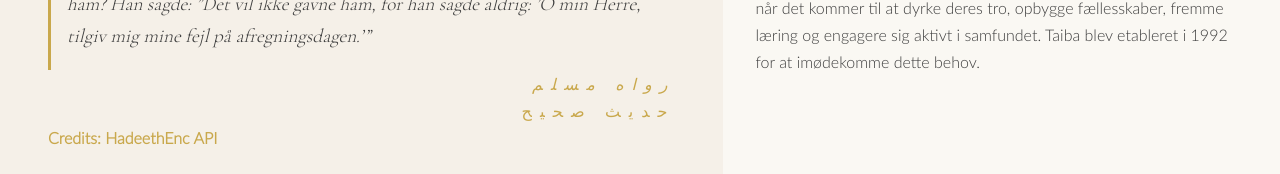
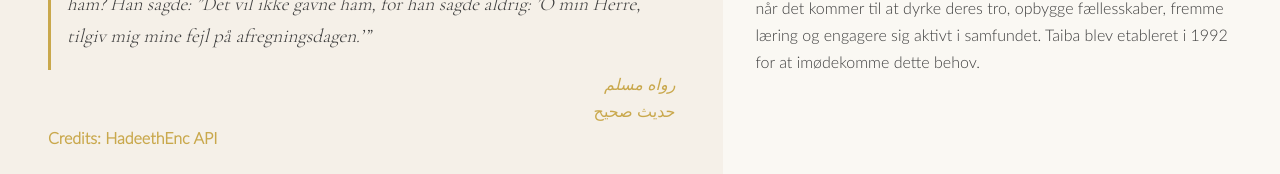
Before and after one commit to HamzaIbrahimi/Taiba, a SvelteKit app: page / in a window 1280 px wide. Shown: the part 838-1012 px from the top of the page. Built offline with nearby package versions, Linux system fonts and the light colour scheme; a web font is replaced by a local one.

Commit message:
Remove letter spacing from arabic text

```diff
--- a/src/routes/+page.svelte
+++ b/src/routes/+page.svelte
@@ -147,7 +147,6 @@
 	.hadith-container p {
 		color: var(--clr-gold);
 		text-align: right;
-		letter-spacing: 0.5rem;
 	}
 
 	.credits:hover {
```
